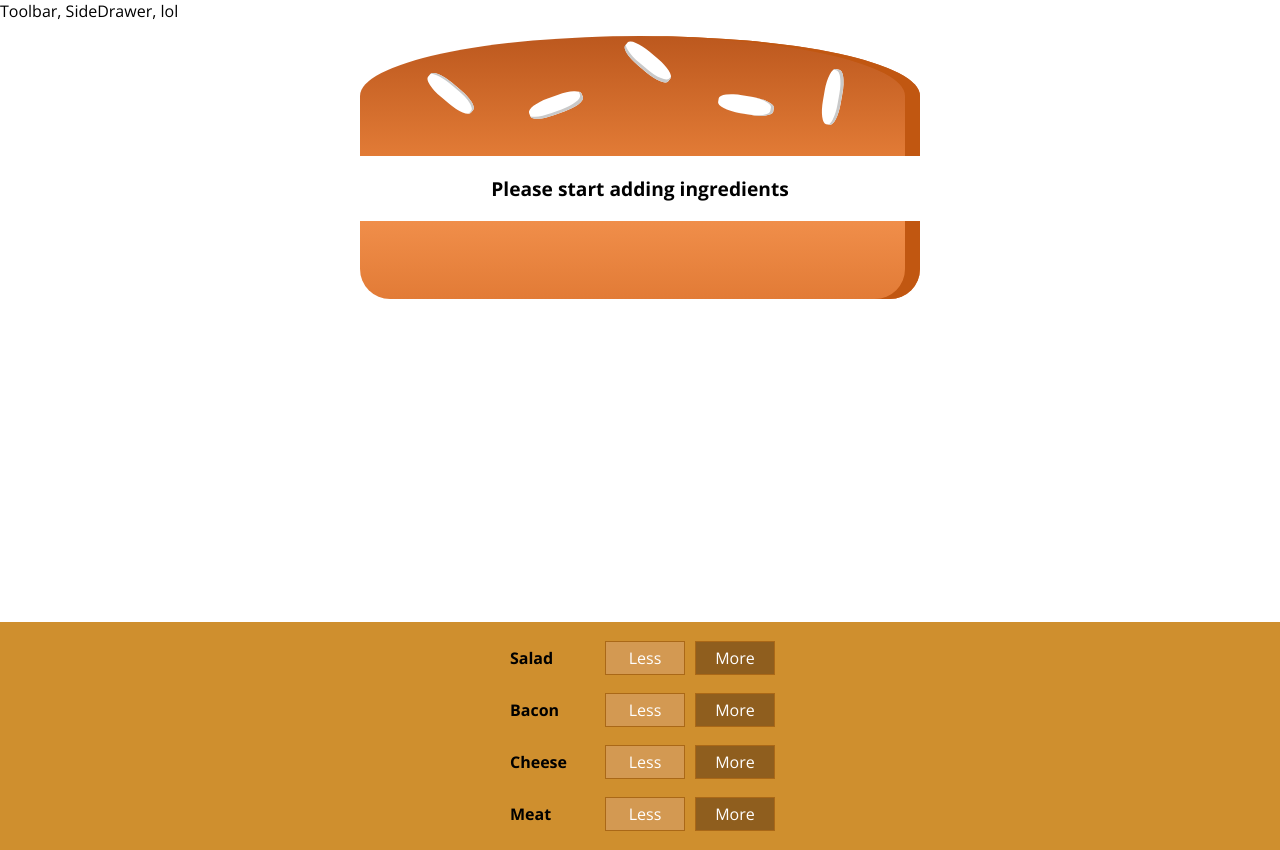
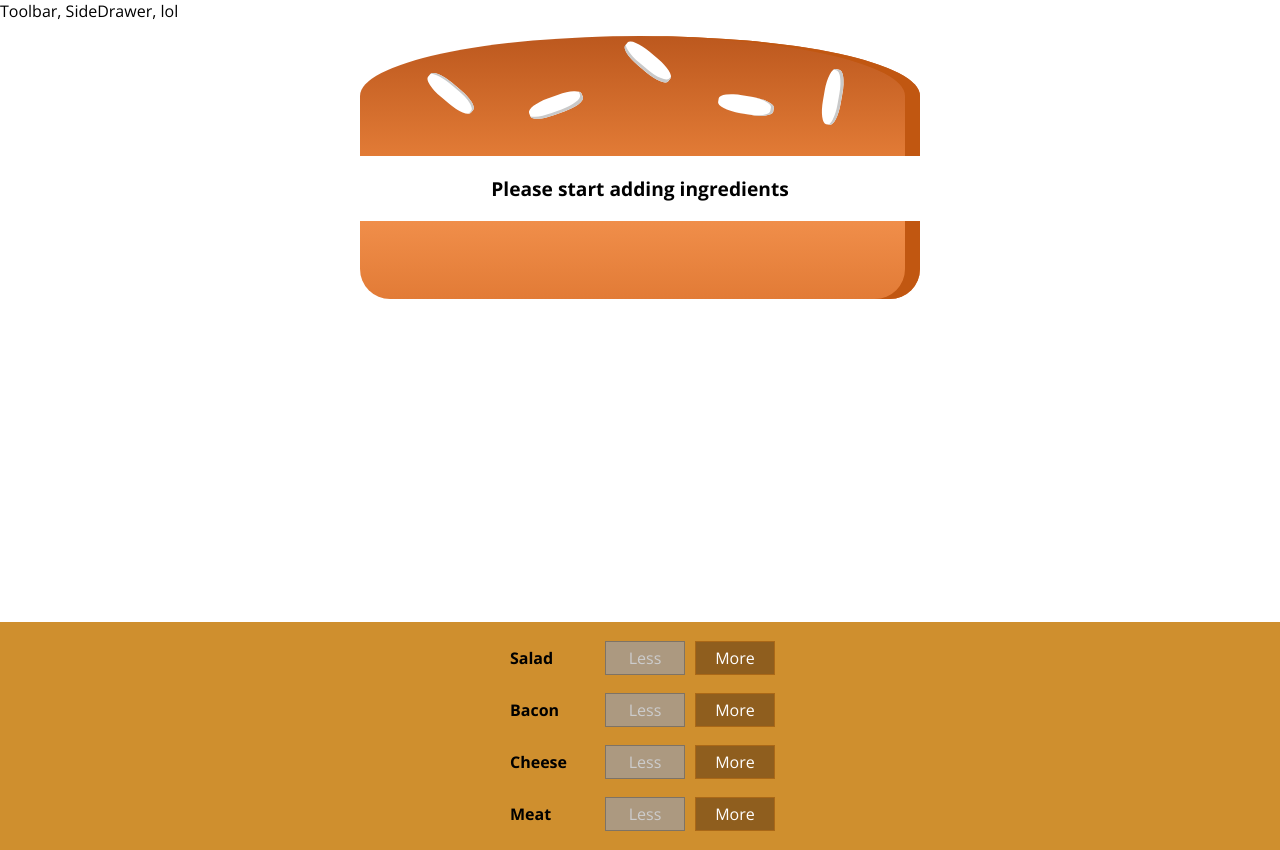
Before and after one commit to Jeffreyx38/burger-builder-react, a React (Create React App) app: page / in a window 1280 px wide. Built offline with nearby package versions, Linux system fonts and the light colour scheme.

Commit message:
remove ingredients safely

```diff
--- a/src/components/Burger/BuildControls/BuildControl/BuildControl.js
+++ b/src/components/Burger/BuildControls/BuildControl/BuildControl.js
@@ -5,7 +5,10 @@
 const buildControl = (props) => (
     <div className={classes.BuildControl}>
         <div className={classes.Label}>{props.label}</div>
-        <button className={classes.Less}>Less</button>
+        <button className={classes.Less}
+        onClick={props.removed}
+        disabled={props.disabled}
+        >Less</button>
         <button className={classes.More} onClick={props.added}>More</button>
     </div>
 
--- a/src/components/Burger/BuildControls/BuildControls.js
+++ b/src/components/Burger/BuildControls/BuildControls.js
@@ -16,7 +16,9 @@
             <BuildControl
             key={ctrl.Label}
             label={ctrl.Label}
-            added={() => props.ingredientAdded(ctrl.type)}/>
+            added={() => props.ingredientAdded(ctrl.type)}
+            removed={() => props.ingredientRemoved(ctrl.type)}
+            disabled={props.disabled[ctrl.type]}/>
         ))}
     </div>
 
--- a/src/containers/BurgerBuilder/BurgerBuilder.js
+++ b/src/containers/BurgerBuilder/BurgerBuilder.js
@@ -13,7 +13,7 @@
 class BurgerBuilder extends Component {
 
     state = {
-        ingredients:{
+        ingredients: {
             salad: 0,
             bacon: 0,
             cheese: 0,
@@ -33,18 +33,45 @@
         const priceAddition = INGREDIENT_PRICES[type];
         const oldPrice = this.state.totalPrice;
         const newPrice = oldPrice + priceAddition;
-        this.setState({totalPrice: newPrice, ingredients: updatedIngredients})
+        this.setState({ totalPrice: newPrice, ingredients: updatedIngredients })
 
     }
 
-    removeIngredientHandler = (type) =>{
+    removeIngredientHandler = (type) => {
+        const oldCount = this.state.ingredients[type];
+        if (oldCount <= 0) {
+            return;
+        }
+        const updatedCount = oldCount - 1;
+        const updatedIngredients = {
+            ...this.state.ingredients
+
+        };
+        updatedIngredients[type] = updatedCount;
+        const priceAddition = INGREDIENT_PRICES[type];
+        const oldPrice = this.state.totalPrice;
+        const newPrice = oldPrice - priceAddition;
+        this.setState({ totalPrice: newPrice, ingredients: updatedIngredients })
 
     }
-    render () {
-        return(
+    render() {
+
+        const disableInfo = {
+            ...this.state.ingredients
+        };
+
+        for (let key in disableInfo) {
+            console.log(key)
+            disableInfo[key] = disableInfo[key] <= 0;
+        }
+
+        return (
             <Aux>
-                <Burger ingredients={this.state.ingredients}/>
-                <BuildControls ingredientAdded={this.addIngredientHandler}/>
+                <Burger ingredients={this.state.ingredients} />
+                <BuildControls
+                    ingredientAdded={this.addIngredientHandler}
+                    ingredientRemoved={this.removeIngredientHandler}
+                    disabled={disableInfo} />
             </Aux>
         );
     }
```
